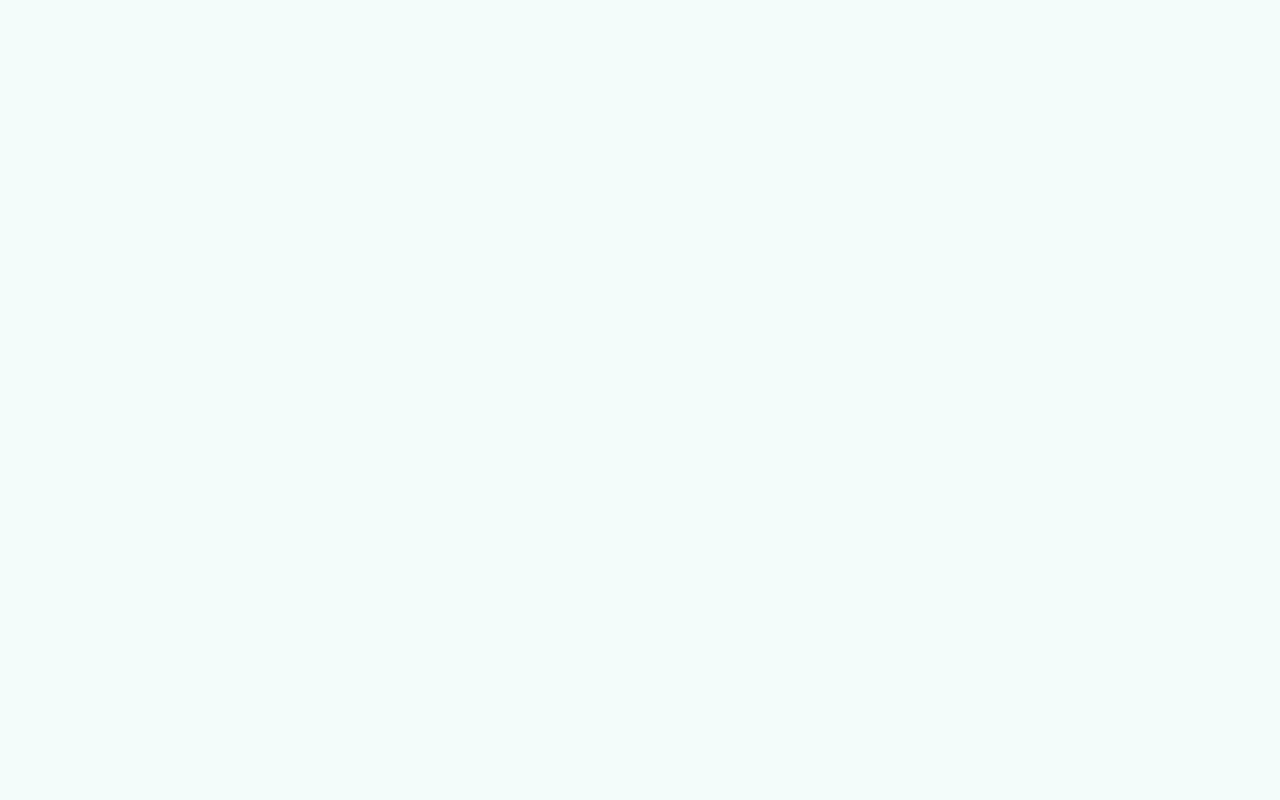
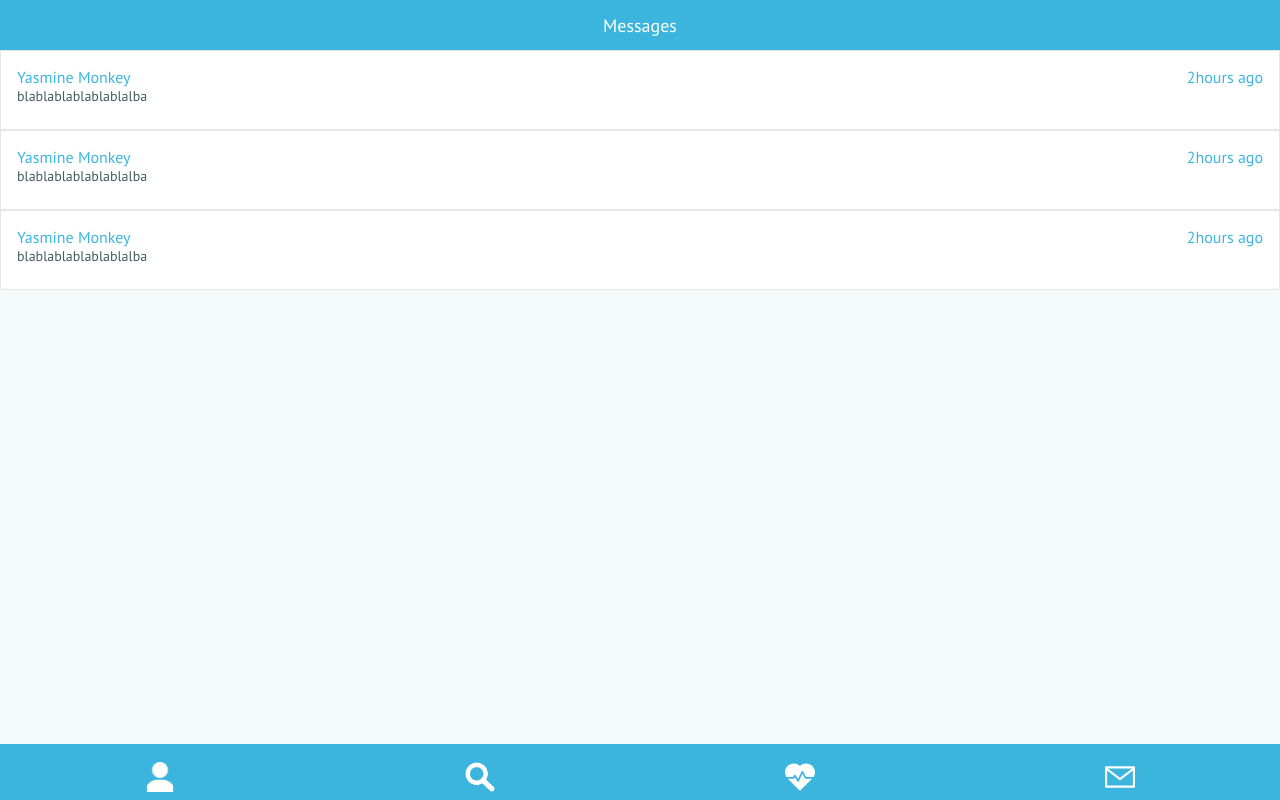
Before and after one commit to Mamednoor/doctalk, a React (Create React App) app: page /messagebox in a window 1280 px wide. Built offline with nearby package versions, Linux system fonts and the light colour scheme.

Commit message:
messagebox done, fixed header

```diff
--- a/src/App.js
+++ b/src/App.js
@@ -7,6 +7,8 @@ import ContactRequest from "./components/contact/contactRequest"
 import { BrowserRouter as Router, Switch, Route } from "react-router-dom";
 import SearchDoctor from "./components/SearchDoctor/SearchDoctor";
 import FavoriteDoctor from './components/FavoriteDoctor/FavoriteDoctor'
+import MessagesBox from './components/MessageBox/messageBox'
+
 
 function App () {
   return (
@@ -31,6 +33,10 @@ function App () {
           <Route path="/contactrequest">
             <ContactRequest />
           </Route>
+          <Route path="/messagebox">
+            <MessagesBox />
+            <Navbar />
+          </Route>
         </Switch>
 
 
--- /dev/null
+++ b/src/Components/MessageBox/messageBox.css
@@ -0,0 +1,24 @@
+.messagebox-container{
+    color: rgb(66, 93, 94);
+    margin-left: 0;
+    margin-right: 0;
+    width: 100%;
+    height: 80px;
+    position: relative;
+    border: 1px solid #e6e6e6;
+    padding: 1em;
+    padding-bottom: 1.8em;
+    background-color: #fff;
+}
+
+.messagebox-name-date{
+    display: flex;
+    flex-direction: row;
+    justify-content: space-between;
+    color:#3CB5DE;
+
+}
+.messagebox-p {
+    text-align: left;
+    font-size: 14px;
+}
--- /dev/null
+++ b/src/Components/MessageBox/messageBox.js
@@ -0,0 +1,25 @@
+import React from 'react'
+
+import Header from '../header/header'
+import MessageBoxCont from './messageBoxCont'
+
+const MessageBox = () => {
+    return(
+        <div>
+        <Header title="Messages"/>
+        <MessageBoxCont firstname="Yasmine Monkey" date="2hours ago" message="blablablablablablalba"/>
+        <MessageBoxCont firstname="Yasmine Monkey" date="2hours ago" message="blablablablablablalba"/>
+        <MessageBoxCont firstname="Yasmine Monkey" date="2hours ago" message="blablablablablablalba"/>
+        </div>
+    )
+}
+
+
+
+
+
+
+
+
+
+export default MessageBox
--- /dev/null
+++ b/src/Components/MessageBox/messageBoxCont.js
@@ -0,0 +1,22 @@
+import React from 'react'
+
+import "./messageBox.css"
+
+const MessageBoxCont = (props) => {
+
+return (
+    <div>
+
+    <div className="messagebox-container">
+        <div className="messagebox-name-date">
+        <p>{props.firstname} {props.lastname}</p>
+        <p>{props.date}</p>
+        </div>
+        <p className="messagebox-p">{props.message}</p>
+    </div>
+
+    </div>
+)
+}
+
+export default MessageBoxCont
--- a/src/Components/header/header.css
+++ b/src/Components/header/header.css
@@ -1,7 +1,7 @@
 .header-container {
     background-color: #3CB5DE;
     width: 100%;
-    height: 35px;
+    height: 50px;
     display: flex;
     justify-content: center;
     align-items: center;
--- a/src/Components/navbar/navbar.js
+++ b/src/Components/navbar/navbar.js
@@ -28,7 +28,7 @@ class Navbar extends Component {
                   <Link to="/favori"><img className="search-img" alt="" src={favori}></img></Link>
                 </li>
                 <li>
-                  <Link to="/message"><img className="search-img" alt="" src={message}></img></Link>
+                  <Link to="/messagebox"><img className="search-img" alt="" src={message}></img></Link>
                 </li>
               </ul>
               </div>
```
